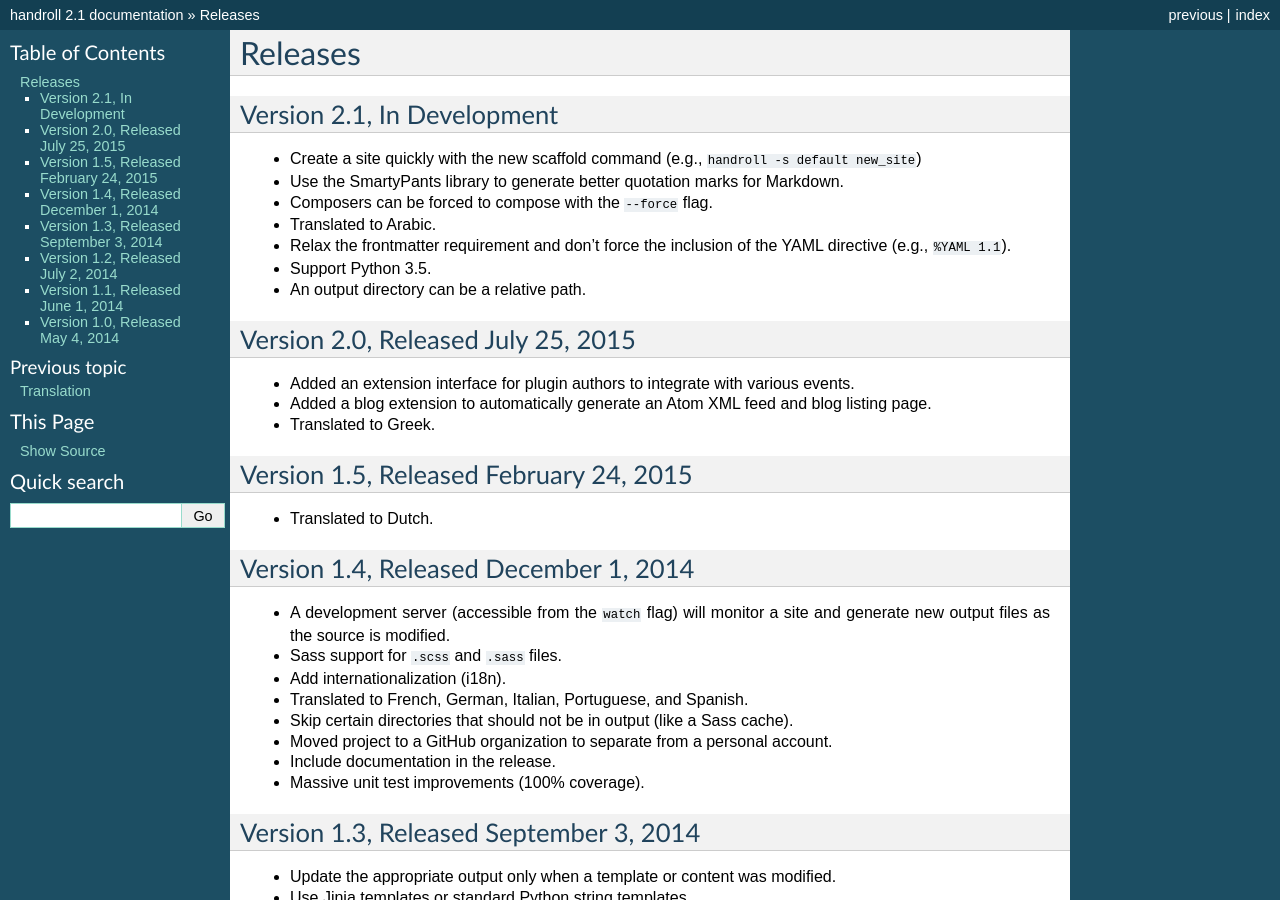
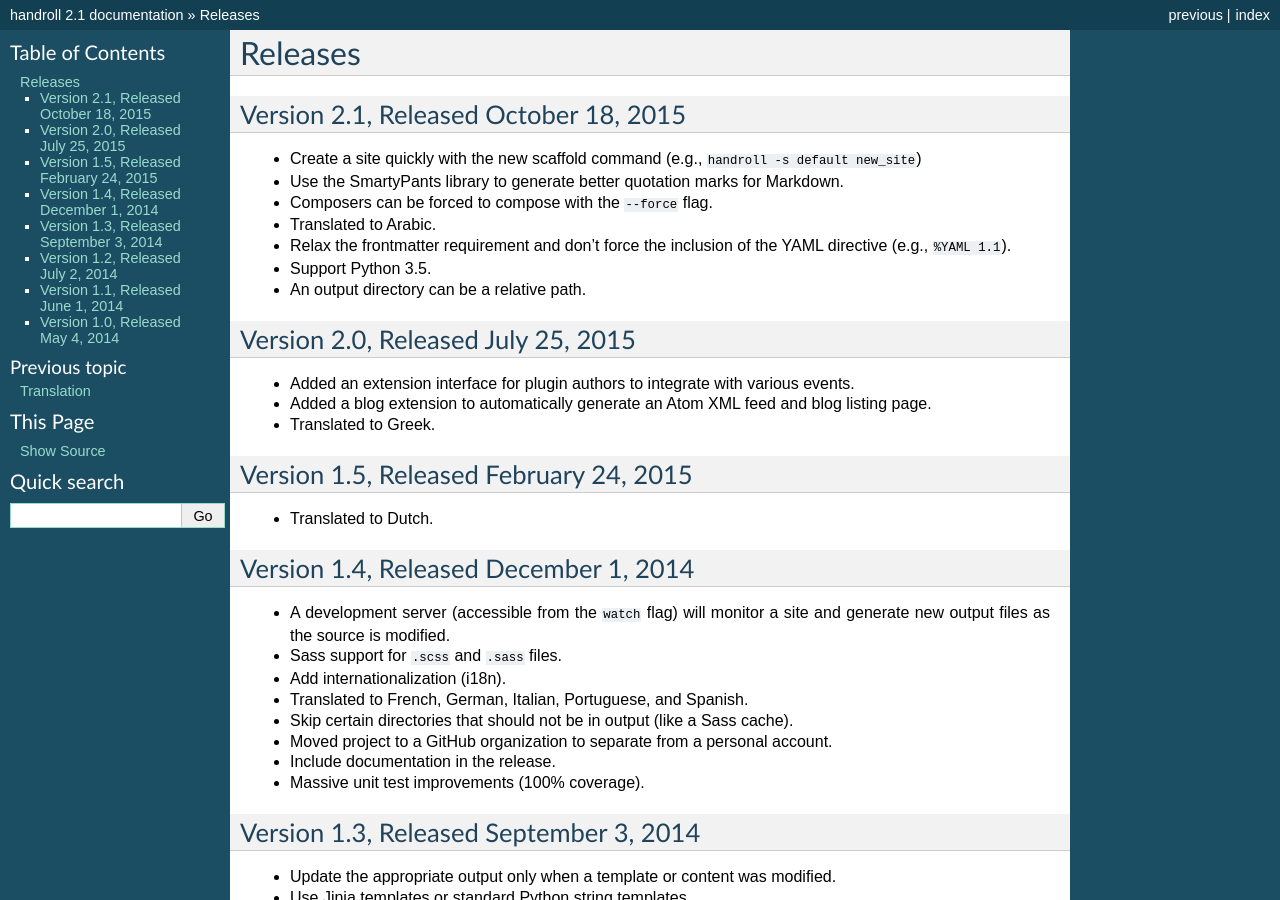
Before and after one commit to handroll/handroll, a Sphinx documentation site: the page built from docs/releases.rst, in a window 1280 px wide and 900 px high. Built offline with Sphinx 7.4.7, drawn with Linux system fonts in a browser that asks for light colours.

Commit message:
Set the release date.

```diff
--- a/docs/releases.rst
+++ b/docs/releases.rst
@@ -1,8 +1,8 @@
 Releases
 ========
 
-Version 2.1, In Development
----------------------------
+Version 2.1, Released October 18, 2015
+--------------------------------------
 
 * Create a site quickly with the new scaffold command
   (e.g., ``handroll -s default new_site``)
```
